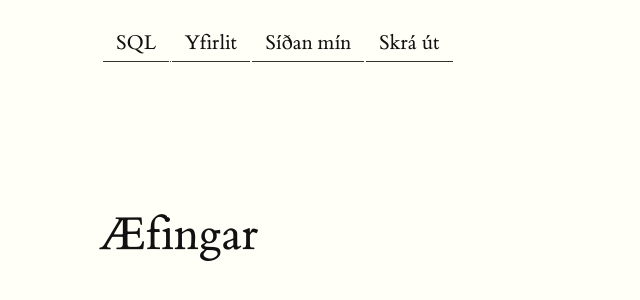
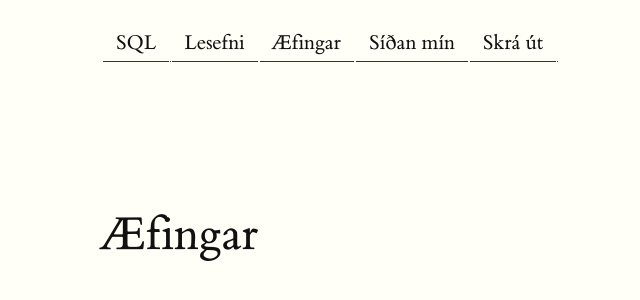
Before and after one commit to Ernir/sql-web, a Django app: a page that uses templates/base.html in a window 1280 px wide. Shown: the top 300 px of the page, without its empty margins (58-698 px from the left). Run offline with Django 3.2, Linux system fonts and the light colour scheme; the visitor is signed in with stand-in values (Sample User, id 1); data that the repository does not hold is empty; parts of the project's set-up code (start-up, migrations or seed data) failed here and were passed over.

Commit message:
Add the exercise overview to the main navbar

```diff
--- a/templates/base.html
+++ b/templates/base.html
@@ -15,7 +15,8 @@
 <nav>
     <ul>
         <li><a href="{% url "index" %}">SQL</a></li>
-        <li><a href="{% url "sections" %}">Yfirlit</a></li>
+        <li><a href="{% url "sections" %}">Lesefni</a></li>
+        <li><a href="{% url "exercises" %}">Æfingar</a></li>
         {% if user.is_authenticated %}
             <li><a href="{% url "profile" %}">Síðan mín</a></li>
             <li><a href="{% url "custom_logout" %}">Skrá út</a></li>
```
